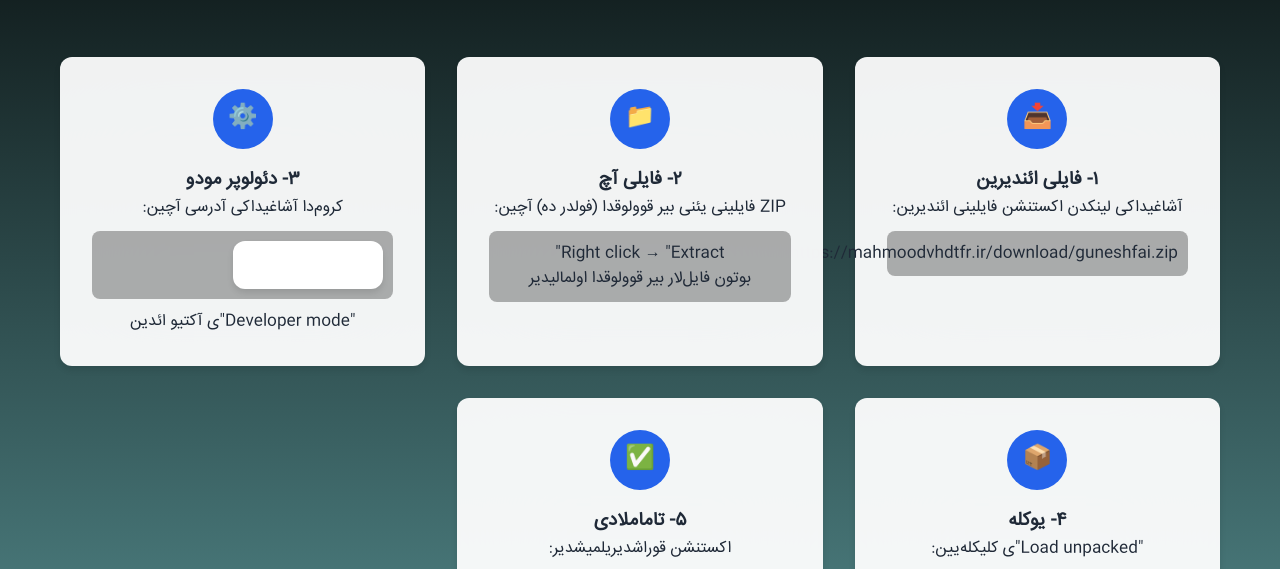
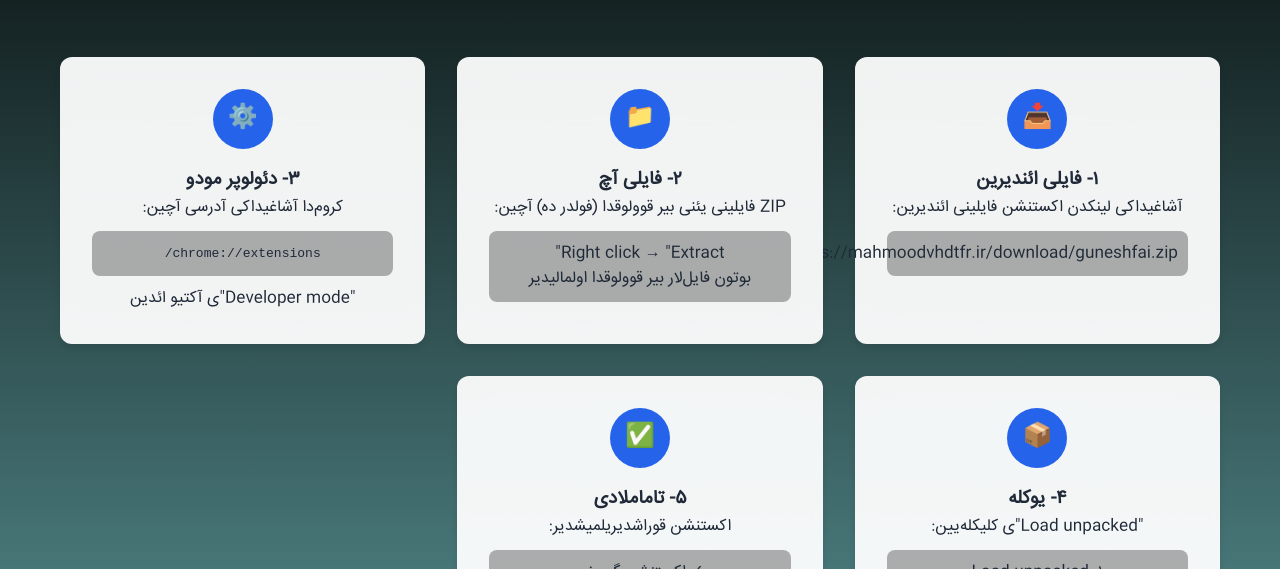
Before and after one commit to mahmoodvhdtfr/MyPage, a plain HTML site: page manual-install.html in a window 1280 px wide. Shown: the part 229-798 px from the top of the page. Drawn offline with Linux system fonts and the light colour scheme; no server answers.

Commit message:
Update manual-install.html

```diff
--- a/manual-install.html
+++ b/manual-install.html
@@ -43,7 +43,7 @@
                     <h3>۳- دئولوپر مودو</h3>
                     <p>کروم‌دا آشاغیداکی آدرسی آچین:</p>
                     <div style="background: rgba(0,0,0,0.3); padding: 10px; border-radius: 8px; margin: 10px 0; font-family: MV;">
-                    <a href="javascript:void(0)" onclick="window.open('chrome://extensions/', '_blank')"  class="browser-btn"></a>
+                    <code>chrome://extensions/</code>
                     </div>
                     <p>"Developer mode"‌ی آکتیو ائدین</p>
                 </div>
```
